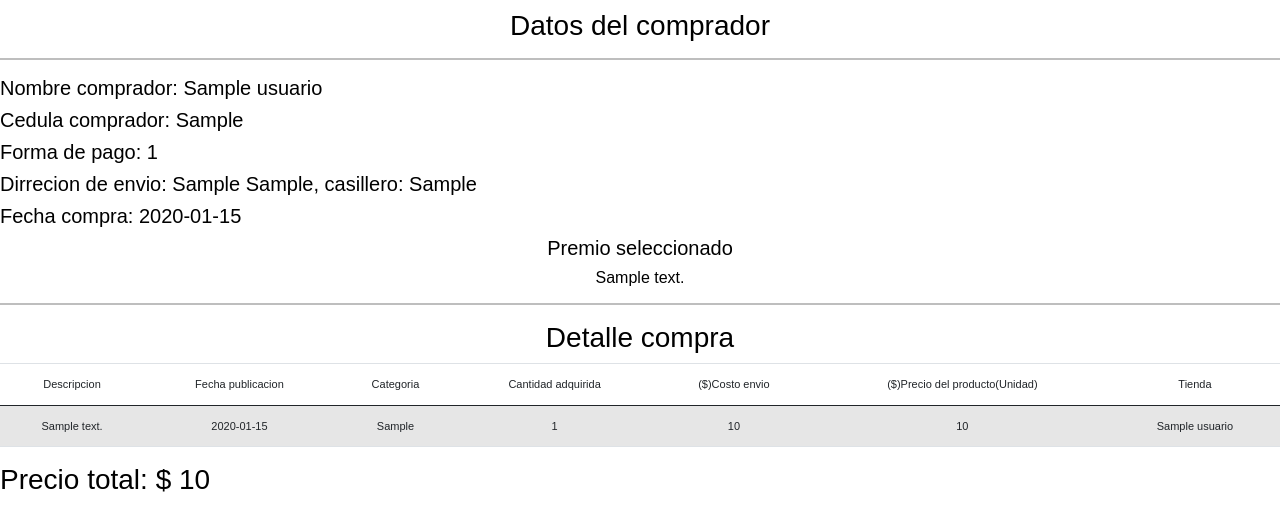
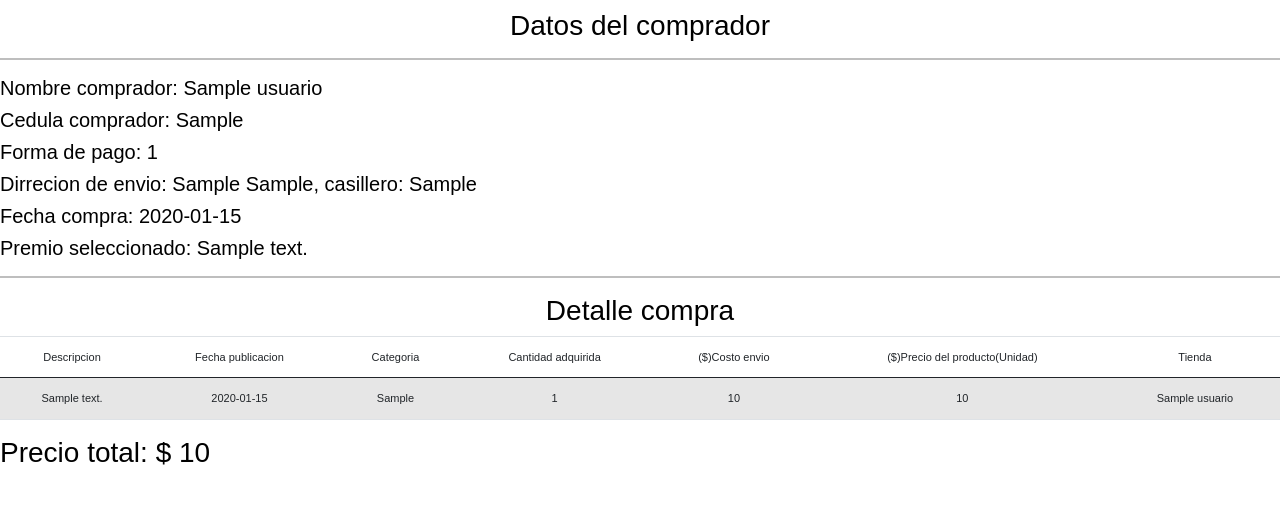
Before and after one commit to bosco11/Proyecto-2-progra4, a CodeIgniter app: page /Proyecto2-progra4/index.php/comprador/facturaCompra/1 in a window 1280 px wide. Shown: the part 369-896 px from the top of the page. Run offline with CodeIgniter, Linux system fonts and the light colour scheme; the visitor is signed in with stand-in values (Sample User, id 1); tables that the repository leaves empty hold one stand-in row (values such as "Sample post"); some libraries are stand-ins or nearby versions.

Commit message:
Update factura.php

```diff
--- a/marketplace/application/views/reportes/factura.php
+++ b/marketplace/application/views/reportes/factura.php
@@ -28,8 +28,7 @@
             <h5>Fecha compra: <?php echo $compra['fecha'] ?></h5>
 
             <?php if (isset($compra['id_premios'])) { ?>
-                <h5 align="center">Premio seleccionado</h5>
-                <h6 align="center"><?php echo $compra['descripcion'] ?></h6>
+                <h5 >Premio seleccionado: <?php echo $compra['descripcion'] ?></h5>
             <?php } ?>
             <hr>
             <h3 align="center">Detalle compra</h3>
```
